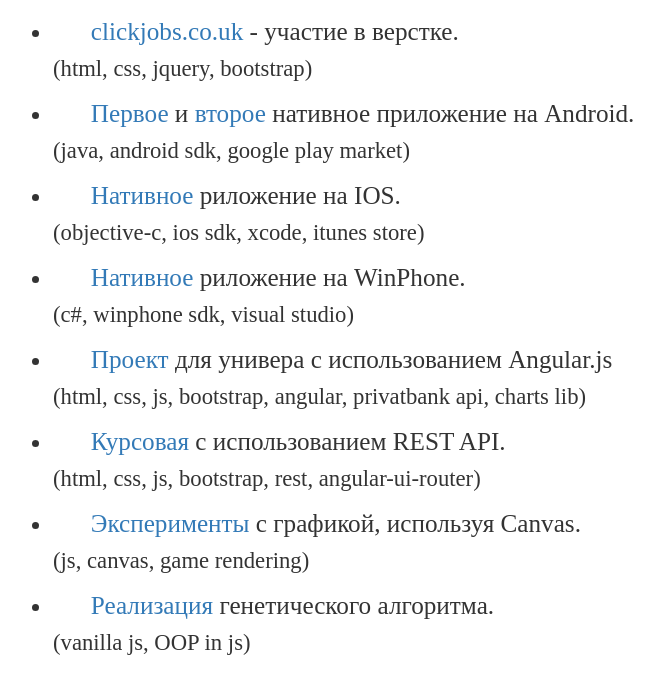
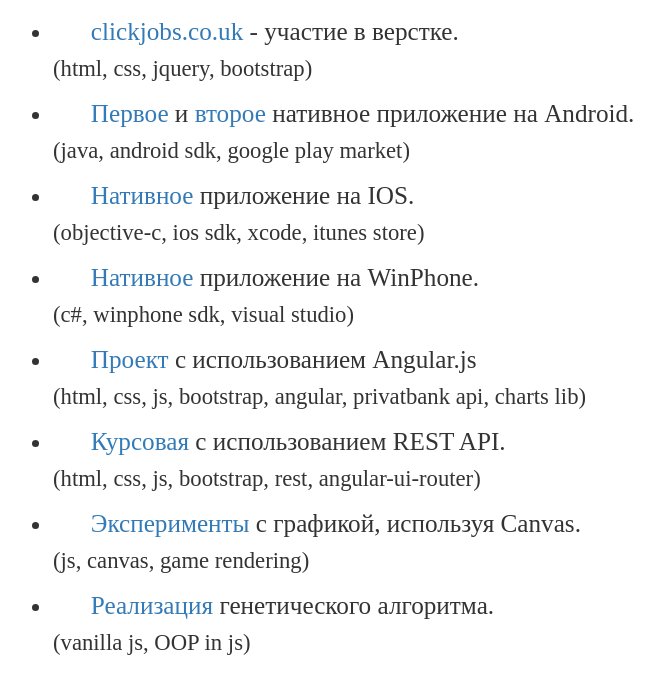
Before and after one commit to ocnskyy/ocnskyy.github.io, a website: page index.html in a window 1280 px wide. Shown: the part 68-762 px from the top of the page, without its empty margins (189-853 px from the left). Drawn offline with Linux system fonts and the light colour scheme; a web font is replaced by a local one.

Commit message:
Update index.html

```diff
--- a/index.html
+++ b/index.html
@@ -31,17 +31,17 @@
 					</p></li>
 
 					<li><p>
-						<a href="https://itunes.apple.com/us/app/ruby-red-care/id970157353?ls=1&mt=8" target="_blank">Нативное</a> риложение на IOS.<br>
+						<a href="https://itunes.apple.com/us/app/ruby-red-care/id970157353?ls=1&mt=8" target="_blank">Нативное</a> приложение на IOS.<br>
 						<span class="more-right">(objective-c, ios sdk, xcode, itunes store)</span>
 					</p></li>
 
 					<li><p>
-						<a href="https://www.microsoft.com/en-us/store/apps/click-jobs-ltd/9nblggh64d1l" target="_blank">Нативное</a> риложение на WinPhone.<br>
+						<a href="https://www.microsoft.com/en-us/store/apps/click-jobs-ltd/9nblggh64d1l" target="_blank">Нативное</a> приложение на WinPhone.<br>
 						<span class="more-right">(c#, winphone sdk, visual studio)</span>
 					</p></li>
 
 					<li><p>
-						<a href="http://money-charts.herokuapp.com/" target="_blank">Проект</a> для универа с использованием Angular.js<br>
+						<a href="http://money-charts.herokuapp.com/" target="_blank">Проект</a> с использованием Angular.js<br>
 						<span class="more-right">(html, css, js, bootstrap, angular, privatbank api, charts lib)</span>
 					</p></li>
 
```
